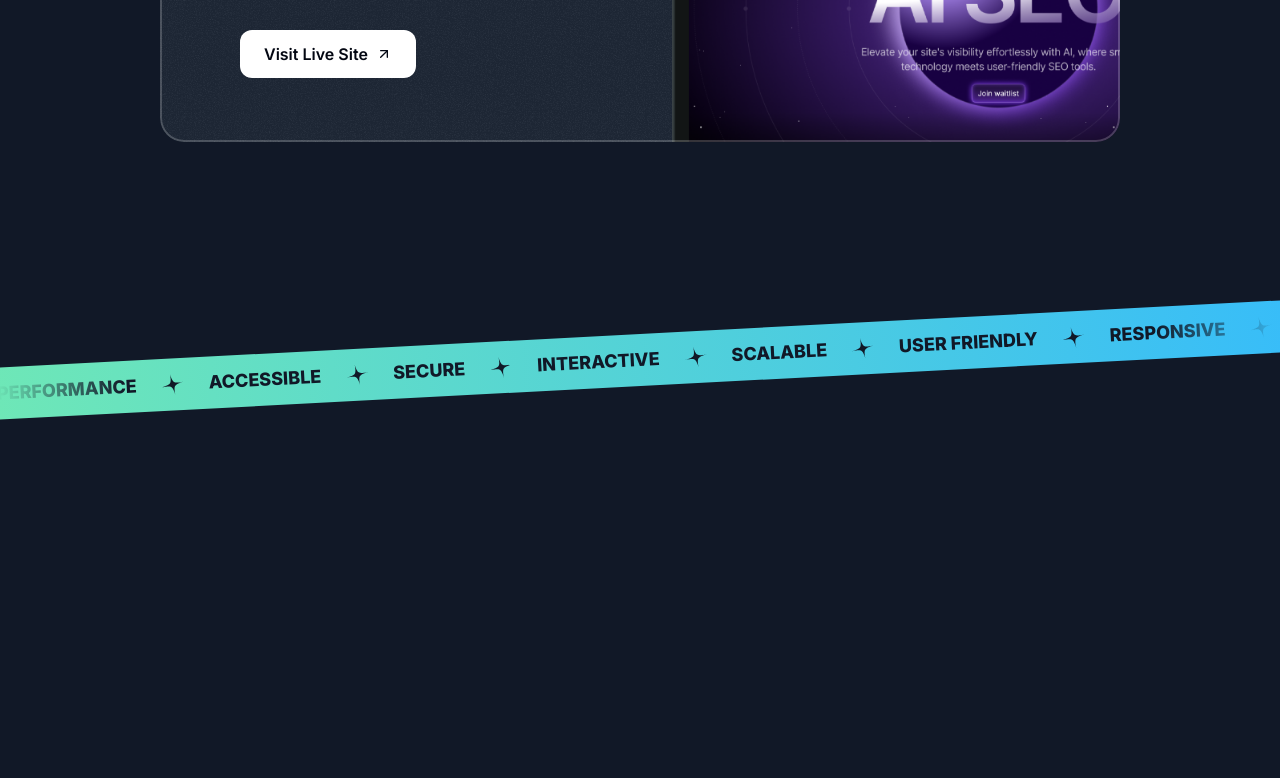
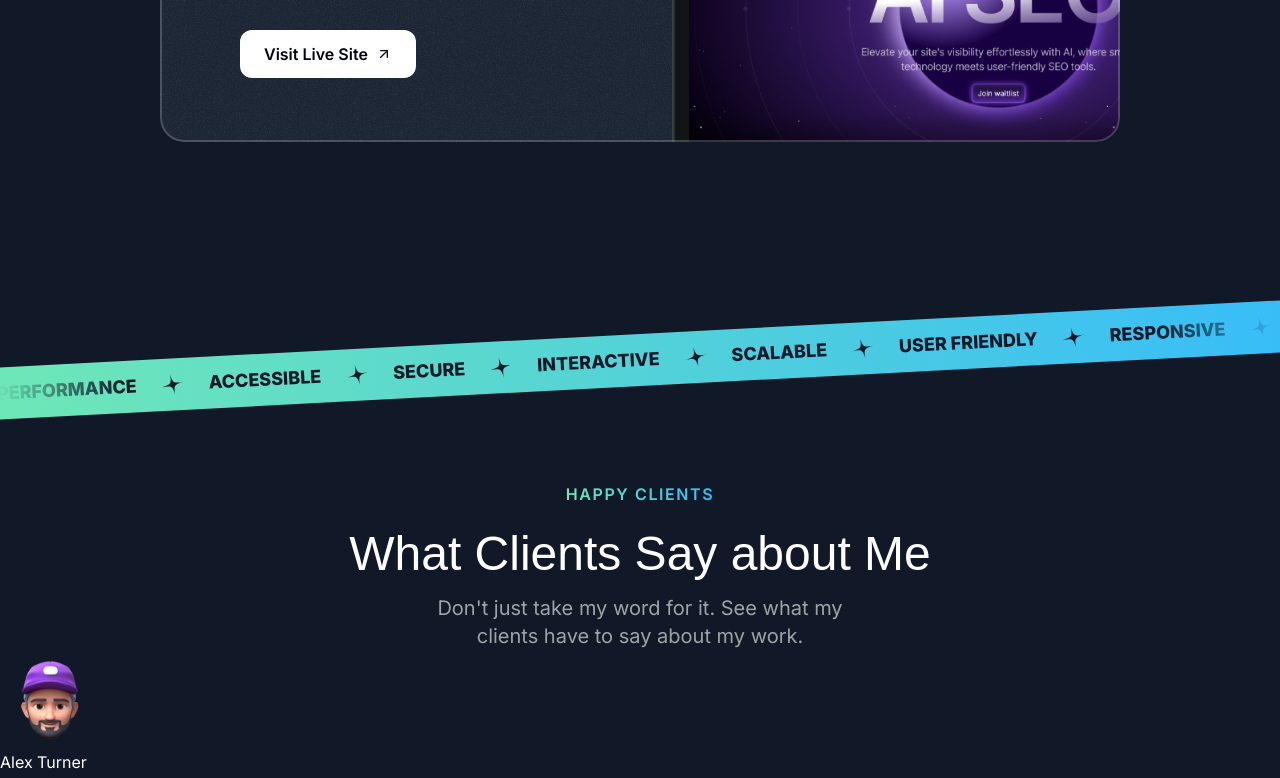
Before and after one commit to BarryCoding/tribe-portfolio, a Next.js app: page / in a window 1280 px wide. Shown: the part 2718-3496 px from the top of the page. Before the commit the page ends 3200 px from the top, so only its background shows below. Built offline with nearby package versions, Linux system fonts and the light colour scheme; a web font is replaced by a local one.

Commit message:
09 Testimonial start and extract SectionHeader

```diff
--- a/src/app/page.tsx
+++ b/src/app/page.tsx
@@ -2,6 +2,7 @@ import { Header } from '@/sections/Header'
 import { HeroSection } from '@/sections/Hero'
 import { ProjectsSection } from '@/sections/Projects'
 import { TapeSection } from '@/sections/Tape'
+import { TestimonialsSection } from '@/sections/Testimonials'
 
 export default function Home() {
   return (
@@ -10,6 +11,7 @@ export default function Home() {
       <HeroSection />
       <ProjectsSection />
       <TapeSection />
+      <TestimonialsSection />
     </div>
   )
 }
--- /dev/null
+++ b/src/components/SectionHeader.tsx
@@ -0,0 +1,22 @@
+interface SectionHeaderProps {
+  eyebrow: string
+  title: string
+  description: string
+}
+
+export const SectionHeader = ({ eyebrow, title, description }: SectionHeaderProps) => {
+  return (
+    <>
+      <p className='text-center'>
+        {/* use bg-gradient as text */}
+        <span className='bg-gradient-to-r from-emerald-300 to-sky-400 bg-clip-text font-semibold uppercase tracking-widest text-transparent'>
+          {eyebrow}
+        </span>
+      </p>
+      <h2 className='mt-6 text-center font-serif text-3xl md:text-5xl'>{title}</h2>
+      <p className='mx-auto mt-4 max-w-md text-center text-white/60 md:text-lg lg:text-xl'>
+        {description}
+      </p>
+    </>
+  )
+}
--- a/src/sections/Projects.tsx
+++ b/src/sections/Projects.tsx
@@ -5,7 +5,9 @@ import grainImage from '@/assets/images/grain.jpg'
 import CheckCircleIcon from '@/assets/icons/check-circle.svg'
 import ArrowUpRightIcon from '@/assets/icons/arrow-up-right.svg'
 import Image from 'next/image'
+import { SectionHeader } from '@/components/SectionHeader'
 
+// REFACTOR: TO CONSTANTS
 const portfolioProjects = [
   {
     company: 'Acme Corp',
@@ -49,17 +51,11 @@ export const ProjectsSection = () => {
   return (
     <section className='pb-16 lg:py-24'>
       <div className='container'>
-        <p className='text-center'>
-          {/* use bg-gradient as text */}
-          <span className='bg-gradient-to-r from-emerald-300 to-sky-400 bg-clip-text font-semibold uppercase tracking-widest text-transparent'>
-            Real-world Results
-          </span>
-        </p>
-        <h2 className='mt-6 text-center font-serif text-3xl md:text-5xl'>Featured Projects</h2>
-        <p className='mx-auto mt-4 max-w-md text-center text-white/60 md:text-lg lg:text-xl'>
-          See how I transformed concepts into engaging digital experiences
-        </p>
-
+        <SectionHeader
+          eyebrow='Real-world Results'
+          title='Featured Projects'
+          description='See how I transformed concepts into engaging digital experiences'
+        />
         {/* REFACTOR: Cards or Card */}
         <div className='mt-10 flex flex-col gap-20 md:mt-20'>
           {portfolioProjects.map((p) => (
--- a/src/sections/Tape.tsx
+++ b/src/sections/Tape.tsx
@@ -1,4 +1,6 @@
 import StarIcon from '@/assets/icons/star.svg'
+
+// REFACTOR: TO CONSTANTS
 const words = [
   'Performance',
   'Accessible',
--- a/src/sections/Testimonials.tsx
+++ b/src/sections/Testimonials.tsx
@@ -1,42 +1,63 @@
-import memojiAvatar1 from "@/assets/images/memoji-avatar-1.png";
-import memojiAvatar2 from "@/assets/images/memoji-avatar-2.png";
-import memojiAvatar3 from "@/assets/images/memoji-avatar-3.png";
-import memojiAvatar4 from "@/assets/images/memoji-avatar-4.png";
-import memojiAvatar5 from "@/assets/images/memoji-avatar-5.png";
+import memojiAvatar1 from '@/assets/images/memoji-avatar-1.png'
+import memojiAvatar2 from '@/assets/images/memoji-avatar-2.png'
+import memojiAvatar3 from '@/assets/images/memoji-avatar-3.png'
+import memojiAvatar4 from '@/assets/images/memoji-avatar-4.png'
+import memojiAvatar5 from '@/assets/images/memoji-avatar-5.png'
+import { SectionHeader } from '@/components/SectionHeader'
+import Image from 'next/image'
 
+// REFACTOR: TO CONSTANTS
 const testimonials = [
   {
-    name: "Alex Turner",
-    position: "Marketing Manager @ TechStartups",
+    name: 'Alex Turner',
+    position: 'Marketing Manager @ TechStartups',
     text: "Alex was instrumental in transforming our website into a powerful marketing tool. His attention to detail and ability to understand our brand is exceptional. We're thrilled with the results!",
     avatar: memojiAvatar1,
   },
   {
-    name: "Olivia Green",
-    position: "Head of Design @ GreenLeaf",
-    text: "Working with Alex was a pleasure. His expertise in frontend development brought our designs to life in a way we never imagined. The website has exceeded our expectations.",
+    name: 'Olivia Green',
+    position: 'Head of Design @ GreenLeaf',
+    text: 'Working with Alex was a pleasure. His expertise in frontend development brought our designs to life in a way we never imagined. The website has exceeded our expectations.',
     avatar: memojiAvatar2,
   },
   {
-    name: "Daniel White",
-    position: "CEO @ InnovateCo",
+    name: 'Daniel White',
+    position: 'CEO @ InnovateCo',
     text: "Alex's ability to create seamless user experiences is unmatched. Our website has seen a significant increase in conversions since launching the new design. We couldn't be happier.",
     avatar: memojiAvatar3,
   },
   {
-    name: "Emily Carter",
-    position: "Product Manager @ GlobalTech",
+    name: 'Emily Carter',
+    position: 'Product Manager @ GlobalTech',
     text: "Alex is a true frontend wizard. He took our complex product and transformed it into an intuitive and engaging user interface. We're already seeing positive feedback from our customers.",
     avatar: memojiAvatar4,
   },
   {
-    name: "Michael Brown",
-    position: "Director of IT @ MegaCorp",
+    name: 'Michael Brown',
+    position: 'Director of IT @ MegaCorp',
     text: "Alex's work on our website has been nothing short of exceptional. He's a talented developer who is also a great communicator. We highly recommend him.",
     avatar: memojiAvatar5,
   },
-];
+]
 
 export const TestimonialsSection = () => {
-  return <div>Testimonials Section</div>;
-};
+  return (
+    <div>
+      <SectionHeader
+        eyebrow='Happy Clients'
+        title='What Clients Say about Me'
+        description="Don't just take my word for it. See what my clients have to say about my work."
+      />
+      <div>
+        {testimonials.map((t) => (
+          <div key={t.name}>
+            <Image src={t.avatar} alt={t.name} />
+            <div>{t.name}</div>
+            <div>{t.position}</div>
+            <p>{t.text}</p>
+          </div>
+        ))}
+      </div>
+    </div>
+  )
+}
```
Also changed, not shown: 1 other file (tests, documents, lock files or other folders).
